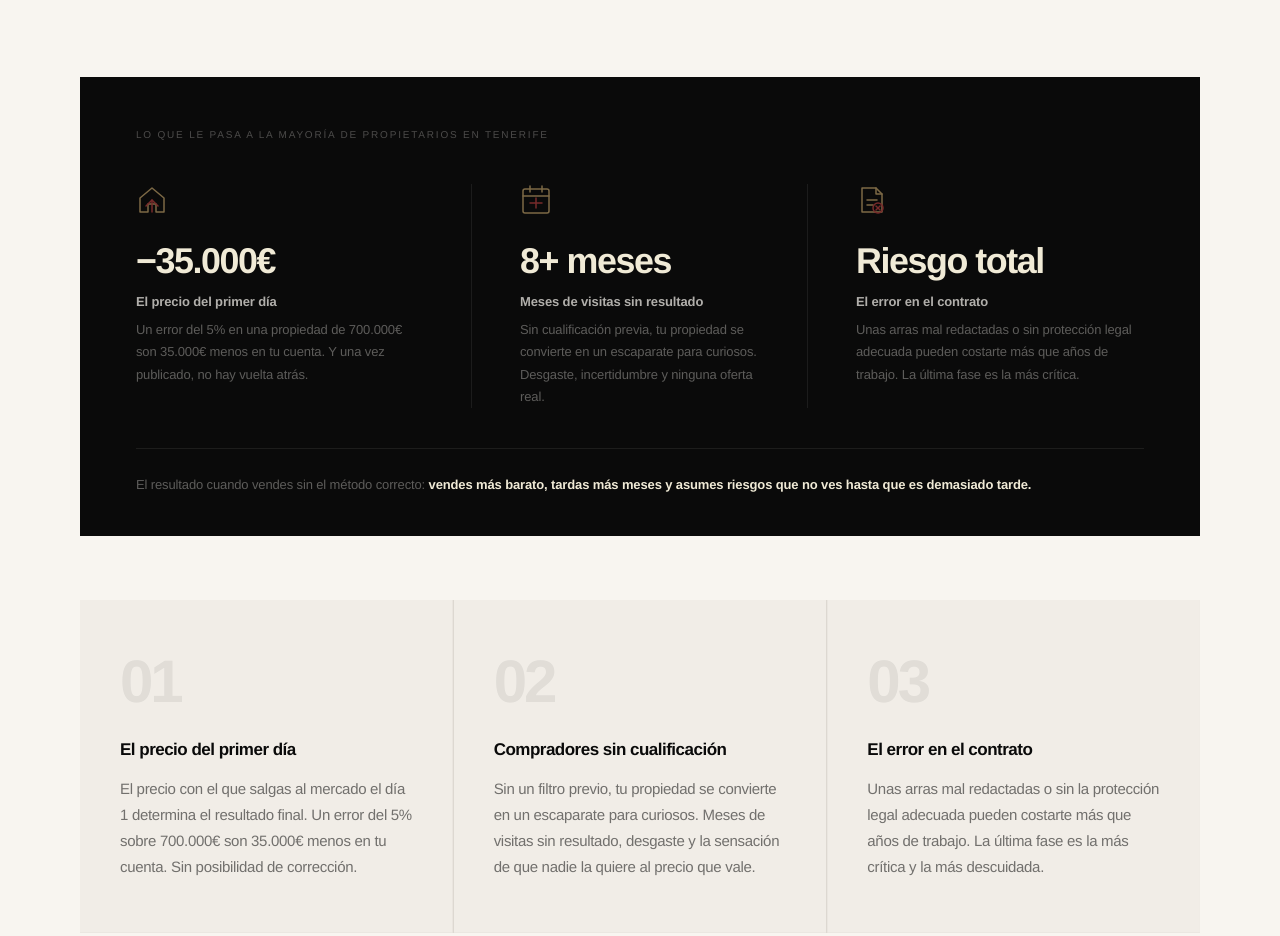
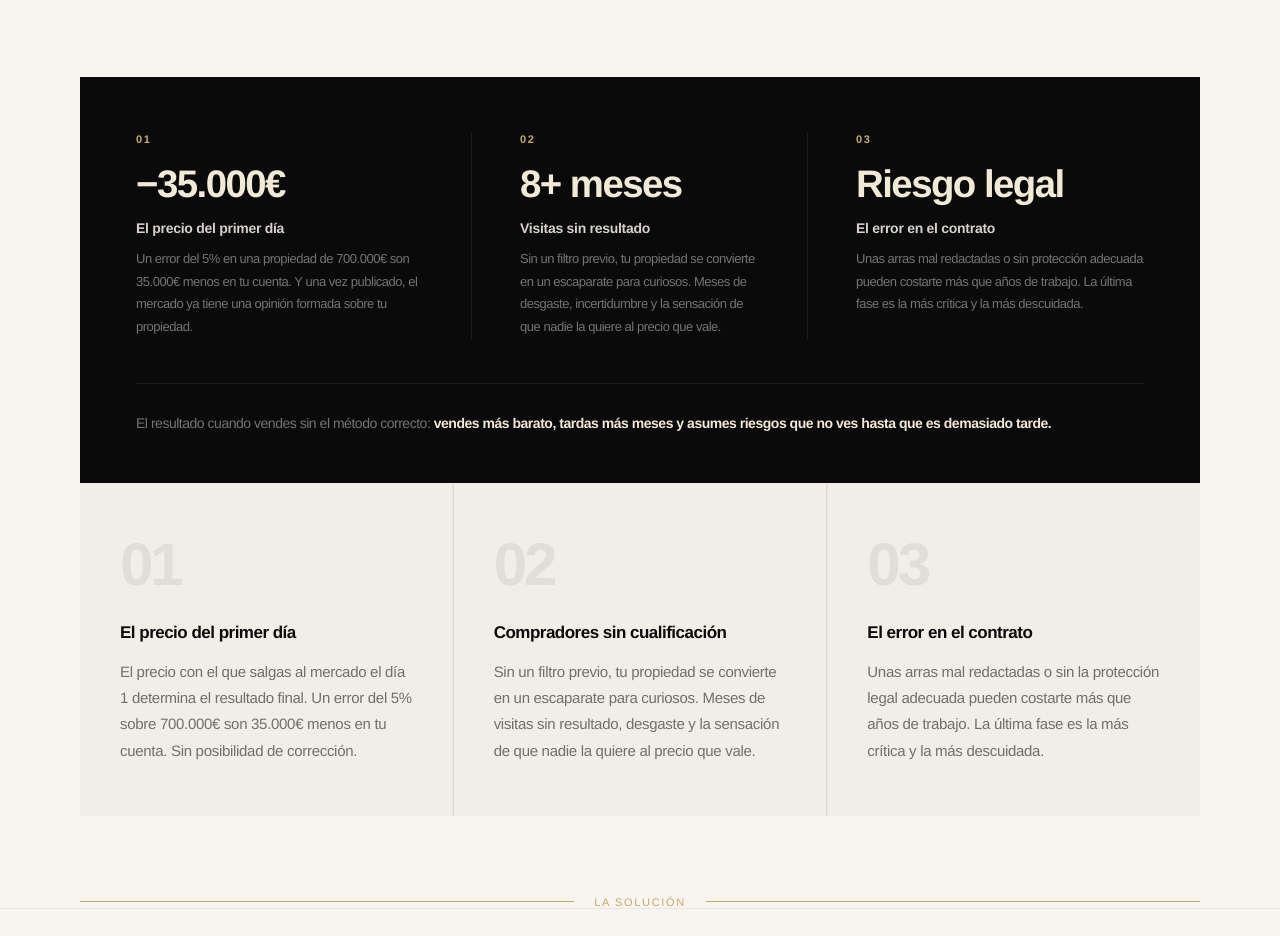
Before and after one commit to diegosanchezrealestate/diego-dashboard, a website: page landing.html in a window 1280 px wide. Shown: the part 1734-2670 px from the top of the page. Drawn offline with Linux system fonts and the light colour scheme.

Commit message:
Redesign problem panel: clean typography, remove bad icons, fix spacing
Co-Authored-By: Claude Sonnet 4.6 <noreply@anthropic.com>

```diff
--- a/landing.html
+++ b/landing.html
@@ -311,7 +311,7 @@
     ───────────────────────────────────────── */
     .problema-section {
       background: var(--white);
-      padding: 120px 0;
+      padding: 120px 0 0;
     }
     .problema-inner {
       max-width: 1200px;
@@ -397,66 +397,59 @@
     /* ── PROBLEMA VISUAL ── */
     .problema-visual {
       background: var(--black);
-      padding: 52px 56px 44px;
-      margin: 52px 0 64px;
-    }
-    .pv-eyebrow {
-      font-size: 10px;
-      letter-spacing: 0.18em;
-      text-transform: uppercase;
-      color: rgba(248,245,240,0.28);
-      margin-bottom: 44px;
+      padding: 56px 56px 48px;
+      margin: 52px 0 0;
     }
     .pv-items {
       display: grid;
       grid-template-columns: 1fr 1fr 1fr;
-      gap: 0;
     }
     .pv-item {
-      padding-right: 48px;
+      padding: 0 48px 0 0;
       border-right: 1px solid rgba(248,245,240,0.08);
-      padding-left: 0;
     }
-    .pv-item:not(:first-child) { padding-left: 48px; padding-right: 48px; }
+    .pv-item:not(:first-child) { padding: 0 48px 0 48px; }
     .pv-item:last-child        { border-right: none; padding-right: 0; }
-    .pv-icon {
-      margin-bottom: 24px;
-      opacity: 0.6;
+    .pv-num {
+      font-size: 11px;
+      font-weight: 700;
+      letter-spacing: 0.14em;
+      color: var(--gold);
+      margin-bottom: 20px;
     }
     .pv-stat {
-      font-size: clamp(26px, 2.8vw, 38px);
+      font-size: clamp(28px, 3vw, 42px);
       font-weight: 700;
       letter-spacing: -0.04em;
       color: var(--cream);
       line-height: 1;
-      margin-bottom: 14px;
+      margin-bottom: 16px;
     }
     .pv-title {
-      font-size: 13px;
+      font-size: 14px;
       font-weight: 600;
-      letter-spacing: -0.01em;
-      color: rgba(248,245,240,0.7);
-      margin-bottom: 10px;
+      letter-spacing: -0.02em;
+      color: rgba(248,245,240,0.85);
+      margin-bottom: 12px;
     }
     .pv-text {
       font-size: 13px;
       font-weight: 400;
-      color: rgba(248,245,240,0.35);
-      line-height: 1.7;
-      letter-spacing: -0.01em;
+      color: rgba(248,245,240,0.45);
+      line-height: 1.75;
     }
     .pv-result {
-      margin-top: 40px;
+      margin-top: 44px;
       padding-top: 28px;
       border-top: 1px solid rgba(248,245,240,0.08);
-      font-size: 13px;
+      font-size: 14px;
       font-weight: 400;
-      color: rgba(248,245,240,0.35);
-      letter-spacing: -0.01em;
+      color: rgba(248,245,240,0.45);
+      line-height: 1.65;
     }
     .pv-result strong {
       color: var(--cream);
-      font-weight: 700;
+      font-weight: 600;
     }
 
     .divider-line {
@@ -1038,53 +1031,27 @@
       <p class="section-sub" data-reveal data-d="2">La mayoría de propietarios en Tenerife cometen errores que les cuestan decenas de miles de euros. No por falta de buenas intenciones. Por falta del sistema adecuado.</p>
     </div>
     <div class="problema-visual" data-reveal data-d="2">
-      <div class="pv-eyebrow">Lo que le pasa a la mayoría de propietarios en Tenerife</div>
       <div class="pv-items">
 
         <div class="pv-item">
-          <div class="pv-icon">
-            <svg width="32" height="32" viewBox="0 0 32 32" fill="none" stroke="#C9A96E" stroke-width="1.5" stroke-linecap="round" stroke-linejoin="round">
-              <path d="M4 28V14L16 4l12 10v14H20v-8h-8v8Z"/>
-              <polyline points="10,22 16,16 22,22" stroke="#C04040" stroke-width="1.5"/>
-              <line x1="16" y1="16" x2="16" y2="28" stroke="#C04040" stroke-width="1.5"/>
-            </svg>
-          </div>
+          <div class="pv-num">01</div>
           <div class="pv-stat">−35.000€</div>
           <div class="pv-title">El precio del primer día</div>
-          <div class="pv-text">Un error del 5% en una propiedad de 700.000€ son 35.000€ menos en tu cuenta. Y una vez publicado, no hay vuelta atrás.</div>
+          <div class="pv-text">Un error del 5% en una propiedad de 700.000€ son 35.000€ menos en tu cuenta. Y una vez publicado, el mercado ya tiene una opinión formada sobre tu propiedad.</div>
         </div>
 
         <div class="pv-item">
-          <div class="pv-icon">
-            <svg width="32" height="32" viewBox="0 0 32 32" fill="none" stroke="#C9A96E" stroke-width="1.5" stroke-linecap="round" stroke-linejoin="round">
-              <rect x="3" y="5" width="26" height="24" rx="2"/>
-              <line x1="3" y1="12" x2="29" y2="12"/>
-              <line x1="10" y1="2" x2="10" y2="8"/>
-              <line x1="22" y1="2" x2="22" y2="8"/>
-              <line x1="10" y1="19" x2="22" y2="19" stroke="#C04040"/>
-              <line x1="16" y1="14" x2="16" y2="24" stroke="#C04040"/>
-            </svg>
-          </div>
+          <div class="pv-num">02</div>
           <div class="pv-stat">8+ meses</div>
-          <div class="pv-title">Meses de visitas sin resultado</div>
-          <div class="pv-text">Sin cualificación previa, tu propiedad se convierte en un escaparate para curiosos. Desgaste, incertidumbre y ninguna oferta real.</div>
+          <div class="pv-title">Visitas sin resultado</div>
+          <div class="pv-text">Sin un filtro previo, tu propiedad se convierte en un escaparate para curiosos. Meses de desgaste, incertidumbre y la sensación de que nadie la quiere al precio que vale.</div>
         </div>
 
         <div class="pv-item">
-          <div class="pv-icon">
-            <svg width="32" height="32" viewBox="0 0 32 32" fill="none" stroke="#C9A96E" stroke-width="1.5" stroke-linecap="round" stroke-linejoin="round">
-              <path d="M6 4h14l6 6v18H6Z"/>
-              <polyline points="20,4 20,10 26,10"/>
-              <line x1="11" y1="16" x2="21" y2="16"/>
-              <line x1="11" y1="21" x2="17" y2="21"/>
-              <circle cx="22" cy="24" r="5" stroke="#C04040"/>
-              <line x1="20" y1="22" x2="24" y2="26" stroke="#C04040"/>
-              <line x1="24" y1="22" x2="20" y2="26" stroke="#C04040"/>
-            </svg>
-          </div>
-          <div class="pv-stat">Riesgo total</div>
+          <div class="pv-num">03</div>
+          <div class="pv-stat">Riesgo legal</div>
           <div class="pv-title">El error en el contrato</div>
-          <div class="pv-text">Unas arras mal redactadas o sin protección legal adecuada pueden costarte más que años de trabajo. La última fase es la más crítica.</div>
+          <div class="pv-text">Unas arras mal redactadas o sin protección adecuada pueden costarte más que años de trabajo. La última fase es la más crítica y la más descuidada.</div>
         </div>
 
       </div>
```
